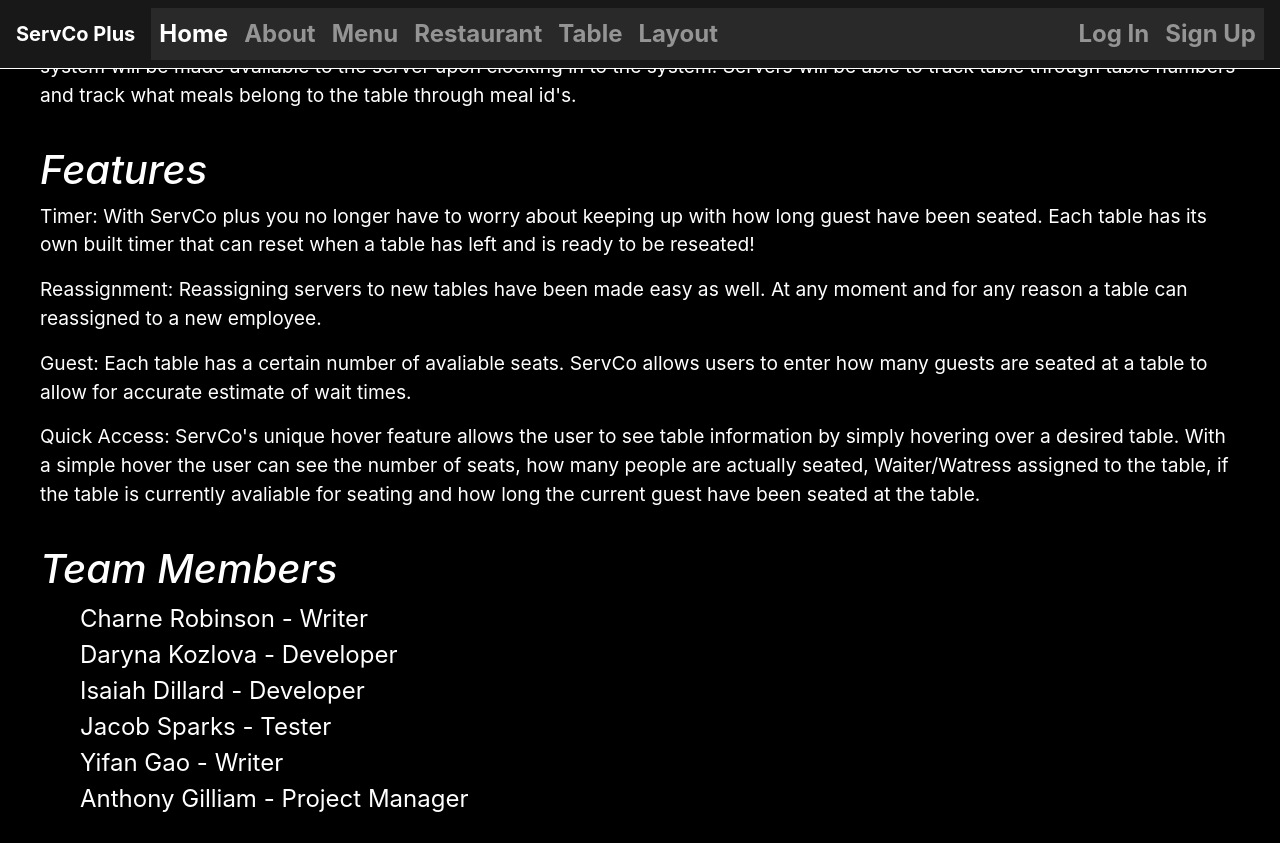
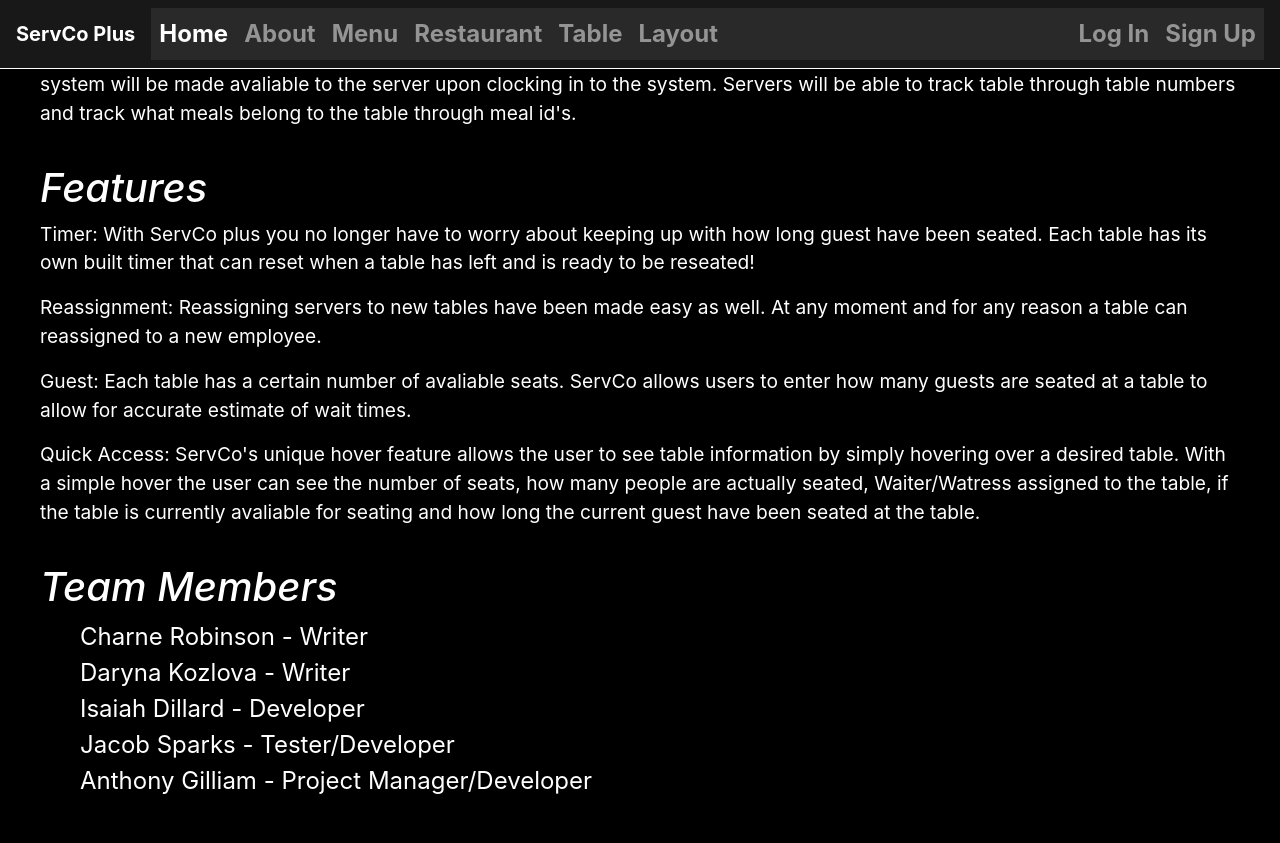
Before and after one commit to Zokibi/Group-6---Fall2024, a Django app: page /about/ in a window 1280 px wide. After the commit the page ends 794 px from the top, so only its background shows below. Run offline with Django 5.2, Linux system fonts and the light colour scheme; some libraries are stand-ins or nearby versions.

Commit message:
update about page

```diff
--- a/Table Management Software/TableManagementSoftware/TMS/templates/about.html
+++ b/Table Management Software/TableManagementSoftware/TMS/templates/about.html
@@ -45,11 +45,10 @@
         <h1>Team Members</h2>
         <ul>
             <li>Charne Robinson - Writer</li>
-            <li>Daryna Kozlova - Developer</li>
+            <li>Daryna Kozlova - Writer</li>
             <li>Isaiah Dillard - Developer</li>
-            <li>Jacob Sparks - Tester</li>
-            <li>Yifan Gao - Writer</li>
-            <li>Anthony Gilliam - Project Manager</li>
+            <li>Jacob Sparks - Tester/Developer</li>
+            <li>Anthony Gilliam - Project Manager/Developer</li>
         </ul>
     </div>
 
```
